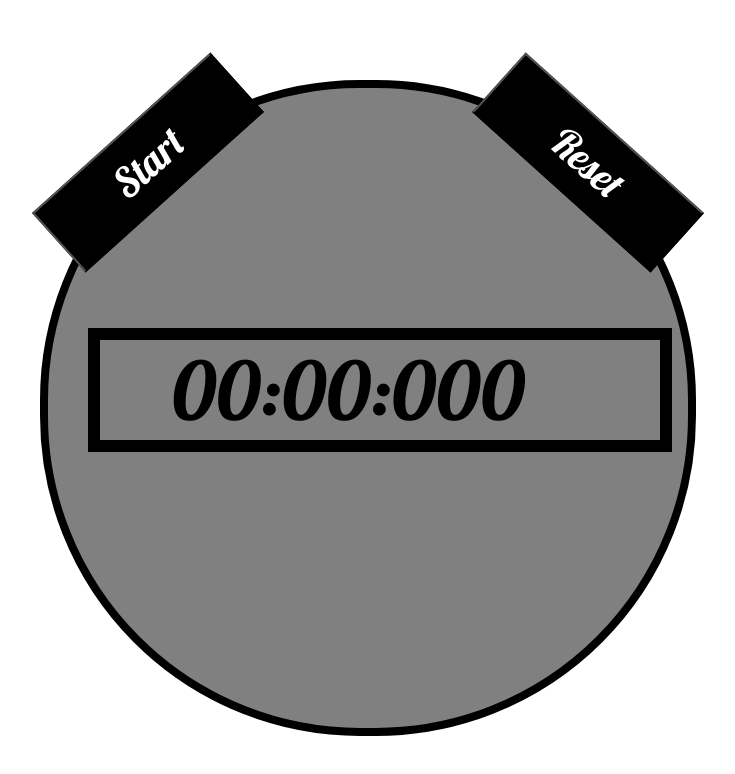
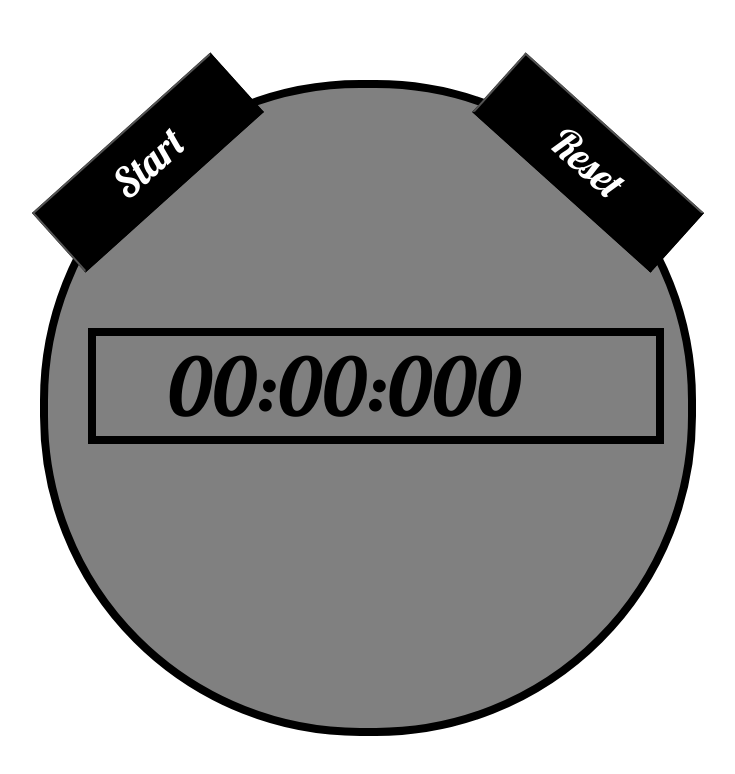
Before and after one commit to jordanwerts/stopwatch, a plain HTML site: page index.html in a window 1280 px wide. Shown: the whole page, without its empty margins (32-767 px from the left). Drawn offline with Linux system fonts and the light colour scheme.

Commit message:
fixed timer border issue

```diff
--- a/style.css
+++ b/style.css
@@ -1,9 +1,5 @@
 body {
   margin-top: 10vh;
-}
-
-#container {
-
 }
 
 #stopwatch {
@@ -26,7 +22,7 @@ body {
   text-align: left;
   text-indent: 9vh;
   width: 70vh;
-  border: solid black 1vw;
+  border: solid black 1vh;
 }
 
 #toggle {
```
